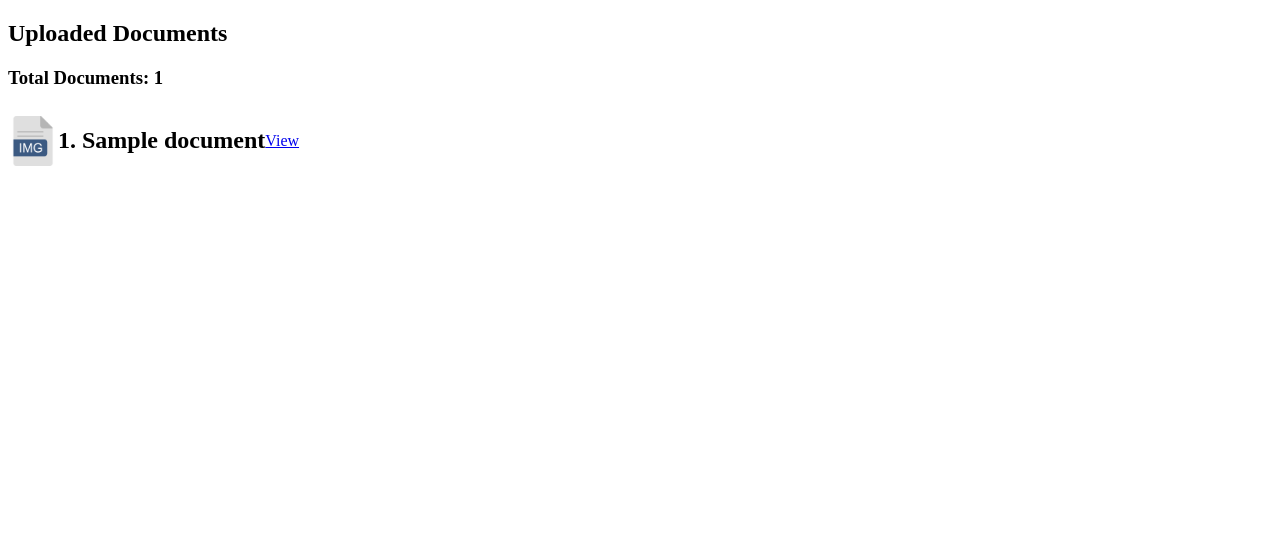
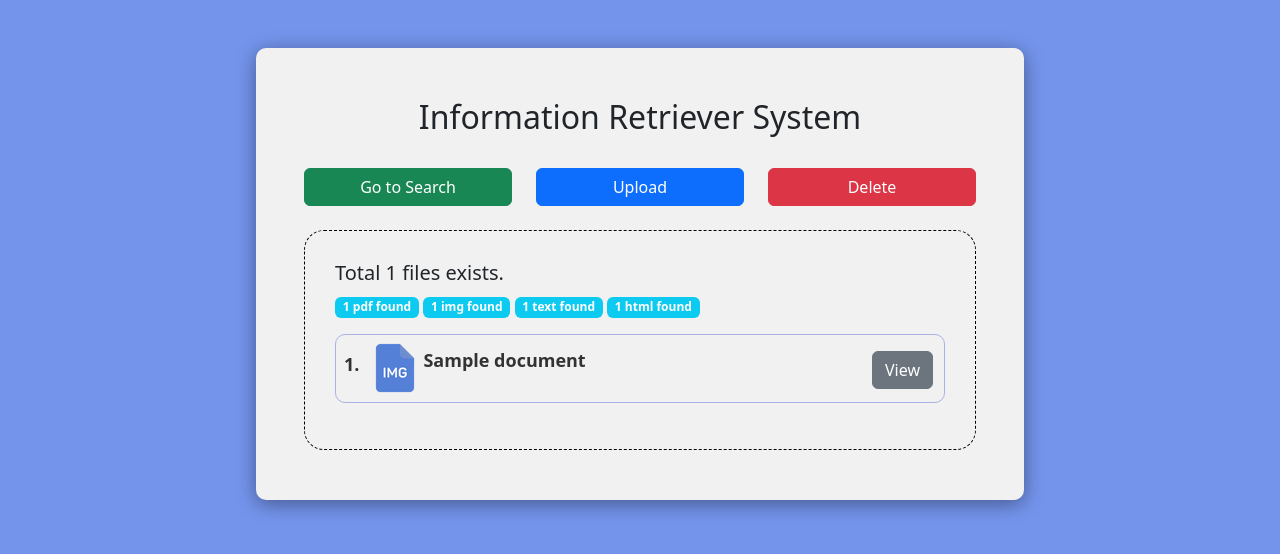
Before and after one commit to MercyShark/irs-backend, a Django app: template SearchEngine/retriever/templates/retriever/all_documents.html in a window 1280 px wide. Shown: the top 554 px of the page. Run offline with Django 4.2, Linux system fonts and the light colour scheme; tables that the repository leaves empty hold one stand-in row (values such as "Sample post"); the template is opened without the code that fills it: values that come from a table or form of the project are taken from there, most other values are stand-ins (such as "Sample title", 1, 10 or a date in 2020); some libraries are stand-ins or nearby versions.

Commit message:
minor fixes

```diff
--- a/SearchEngine/retriever/models.py
+++ b/SearchEngine/retriever/models.py
@@ -46,5 +46,22 @@ class Documents(models.Model):
     @property
     def get_extension(self):
         return self.file.name.split('.')[-1]
+
+    @staticmethod
+    def count_pdf(self):
+        return Documents.objects.filter(file__icontains='pdf').count()
+
+    @staticmethod
+    def count_text(self):
+        return Documents.objects.filter(file__icontains='txt').count()
+
+    @staticmethod
+    def count_html(self):
+        return Documents.objects.filter(file__icontains='html').count()
+
+    @staticmethod
+    def count_image(self):
+        return Documents.objects.exclude(file__icontains='pdf').exclude(file__icontains='txt').exclude(file__icontains='html').count()
+
     def __str__(self):
         return self.title
--- /dev/null
+++ b/SearchEngine/retriever/static/allDoc/style.css
@@ -0,0 +1,43 @@
+body {
+  background-color: #7494ec;
+}
+.search-container {
+  background-color: #f1f1f1;
+  border-radius: 10px;
+  padding-top: 50px;
+  padding-bottom: 50px;
+  width: 60vw;
+  box-shadow: 0px 4px 20px rgba(0, 0, 0, 0.4);
+}
+.item-border {
+  padding: 30px;
+  border: 1px dashed black;
+  border-radius: 20px;
+}
+.file-list {
+  list-style-type: none;
+  padding-left: 0;
+}
+.file-list-item {
+  color: #333333;
+  transition: background-color 0.3s;
+}
+.file-list-item:hover {
+  background-color: #dcdcdc;
+}
+.modal-document {
+  border: 2px #a8b3e3;
+  border-radius: 10px;
+  border-style: groove;
+}
+
+.text-large {
+  font-size: large;
+  font-weight: 600;
+}
+
+.listItemBorder {
+  border: 1px #a8b3e3;
+  border-style: ridge;
+  border-radius: 10px;
+}
--- a/SearchEngine/retriever/templates/retriever/all_documents.html
+++ b/SearchEngine/retriever/templates/retriever/all_documents.html
@@ -1,32 +1,139 @@
 {% load static %}
 
 <!DOCTYPE html>
-<html>
+<html lang="en">
+
 <head>
-    <title>Search Documents</title>
-    <link rel="stylesheet" href="{% static 'all_documents.css' %}" />
+    <meta charset="UTF-8" />
+    <meta name="viewport" content="width=device-width, initial-scale=1.0" />
+    <title>Document Retriever</title>
+    {% load bootstrap5 %} {% bootstrap_css %} {% bootstrap_javascript %}
+    <link
+      rel="stylesheet"
+      type="text/css"
+      href="{% static 'allDoc/style.css' %}"
+    />
 </head>
-  <style>
-    .main {
-      display: flex;
-      align-items: center;
-      {% comment %} justify-content: space-between; {% endcomment %}
-    }
-  </style>
+
 <body>
-    <h2>Uploaded Documents</h2>
-    <h3>Total Documents: {{ documents|length }}</h3>
+    <div class="container">
+        <div class="row">
+            <div class="mx-auto">
+                <div class="search-container mx-auto my-5 px-5">
+                    <div class="header text-center mb-4">
+                        <h2>Information Retriever System</h2>
+                    </div>
+                    <div>
+                        <div class="row">
+                            <div class=" col">
+                              <a
+                              class="w-100 mt-2 btn btn-block btn-success"
+                              href="{% url 'search' %}"
+                              >
+                              Go to Search
+                            </a>
+                          </div>
+                          <div class="col">
+                              <a
+                              type="button"
+                              class="w-100 mt-2 btn btn-block btn-primary"
+                              href="{% url 'upload' %}"
+                              >
+                              Upload
+                            </a>
+                        </div>
+                        <div class=" col">
+                          <a
+                          type="button"
+                          class="w-100 mt-2 btn btn-block btn-danger"
+                          data-bs-toggle="modal"
+                          data-bs-target="#exampleModal"
+                          >
+                          Delete
+                        </a>
+                      </div>
+                    </div>
+                    <div class="mt-4 item-border">
+                        <h5>Total {{ documents|length }} files exists.</h5>
+                        <span class="badge bg-info">{{ pdf_count }} pdf found</span>
+                        <span class="badge bg-info">{{ image_count }} img found</span>
+                        <span class="badge bg-info">{{ text_count }} text found</span>
+                        <span class="badge bg-info">{{ html_count }} html found</span>
+                        <ul class="file-list mt-3" id="fileList">
                           {% for document in documents %}
+                            <li class="file-list-item listItemBorder my-2">
+                                <div class="d-flex justify-content-between pe-4 ps-2 py-2">
+                                    <div class="d-flex">
+                                        <div class="d-flex align-items-center justify-content-center pe-3 mt-2">
+                                            <p class="text-large">{{forloop.counter}}.</p>
+                                        </div>
                                         <div class="main">
                                           {% if document.get_extension == "pdf" %}
-      <img src="{% static 'pdf.png' %}" alt="My image" />
-      {% elif document.get_extension in "['png','jpg']" %}
-      <img src="{% static 'img.png' %}" alt="My image" />
+                                          <img src="{% static 'icons/pdf.png' %}" alt="My image" />
+                                          {% elif document.get_extension in "['png','jpg','jpeg']" %}
+                                          <img src="{% static 'icons/image.png' %}" alt="My image" />
+                                          {% elif document.get_extension == "txt"%}
+                                          <img src="{% static 'icons/text.png' %}" alt="My image" />
+                                          {% elif document.get_extension == "html"%}
+                                          <img src="{% static 'icons/video.png' %}" alt="My image" />
                                           {% endif %}
-      <h2>{{ forloop.counter }}. {{ document.title }}</h2>
-      <a href="{{ document.get_url }}" target="_blank">View</a>
                                         </div>
+                                        <div class="pt-1 ps-2"><span class="text-large">{{ document.title}}</span></div>
+                                    </div>
+                                    <div class="col-1 mt-2">
+                                        <a  class="btn btn-secondary" href="{{ document.get_url }}" target="_blank">
+                                            View
+                                        </a>
+                                    </div>
+                                </div>
+                            </li>
                             {% endfor %}
-    <script></script>
+                        </ul>
+                    </div>
+                </div>
+            </div>
+        </div>
+    </div>
+
+    <!-- Modal -->
+    <div
+    class="modal fade"
+    id="exampleModal"
+    tabindex="-1"
+    aria-labelledby="exampleModalLabel"
+    aria-hidden="true"
+  >
+    <div class="modal-dialog">
+      <div class="modal-content">
+        <div class="modal-header">
+          <h5 class="modal-title" id="exampleModalLabel">
+            Delete "remove all document from index"?
+          </h5>
+          <button
+            type="button"
+            class="btn-close"
+            data-bs-dismiss="modal"
+            aria-label="Close"
+          ></button>
+        </div>
+        <div class="modal-body">
+          Are you sure you want to delete all document from index?
+        </div>
+        <div class="modal-footer">
+          <button
+            type="button"
+            class="btn btn-secondary"
+            data-bs-dismiss="modal"
+          >
+            Close
+          </button>
+          <form method="post" action="/delete_documents/">
+            <input type="hidden" name="path_redirect" value='/' />
+            <button type="submit" class="btn btn-danger">Reset</button>
+        </div>
+      </div>
+    </div>
+  </div>
 </body>
+
 </html>
--- a/SearchEngine/retriever/templates/retriever/upload_file.html
+++ b/SearchEngine/retriever/templates/retriever/upload_file.html
@@ -129,7 +129,9 @@
             >
               Close
             </button>
-            <form method="post" action="/delete_documents/"><button type="submit" class="btn btn-danger">Reset</button>
+            <form method="post" action="/delete_documents/">
+            <input type="hidden" name="path_redirect" value='/upload' />
+            <button type="submit" class="btn btn-danger">Reset</button>
           </div>
         </div>
       </div>
--- a/SearchEngine/retriever/urls.py
+++ b/SearchEngine/retriever/urls.py
@@ -4,7 +4,7 @@ from django.urls import path
 from .views import upload_files, searchView,ViewDocuments,deleteDocumentView
 urlpatterns = [
     path('upload/', upload_files, name='upload'),
-    path('uploaded_documents/', ViewDocuments, name='uploaded_documents'),
+    path('', ViewDocuments, name='uploaded_documents'),
     path('search/', searchView, name='search'),
     path("delete_documents/", deleteDocumentView, name="delete_documents")
 ]
```
Also changed, not shown: SearchEngine/retriever/views.py (+16 -7 lines). Lines whose indentation alone changed are shown as unchanged.
